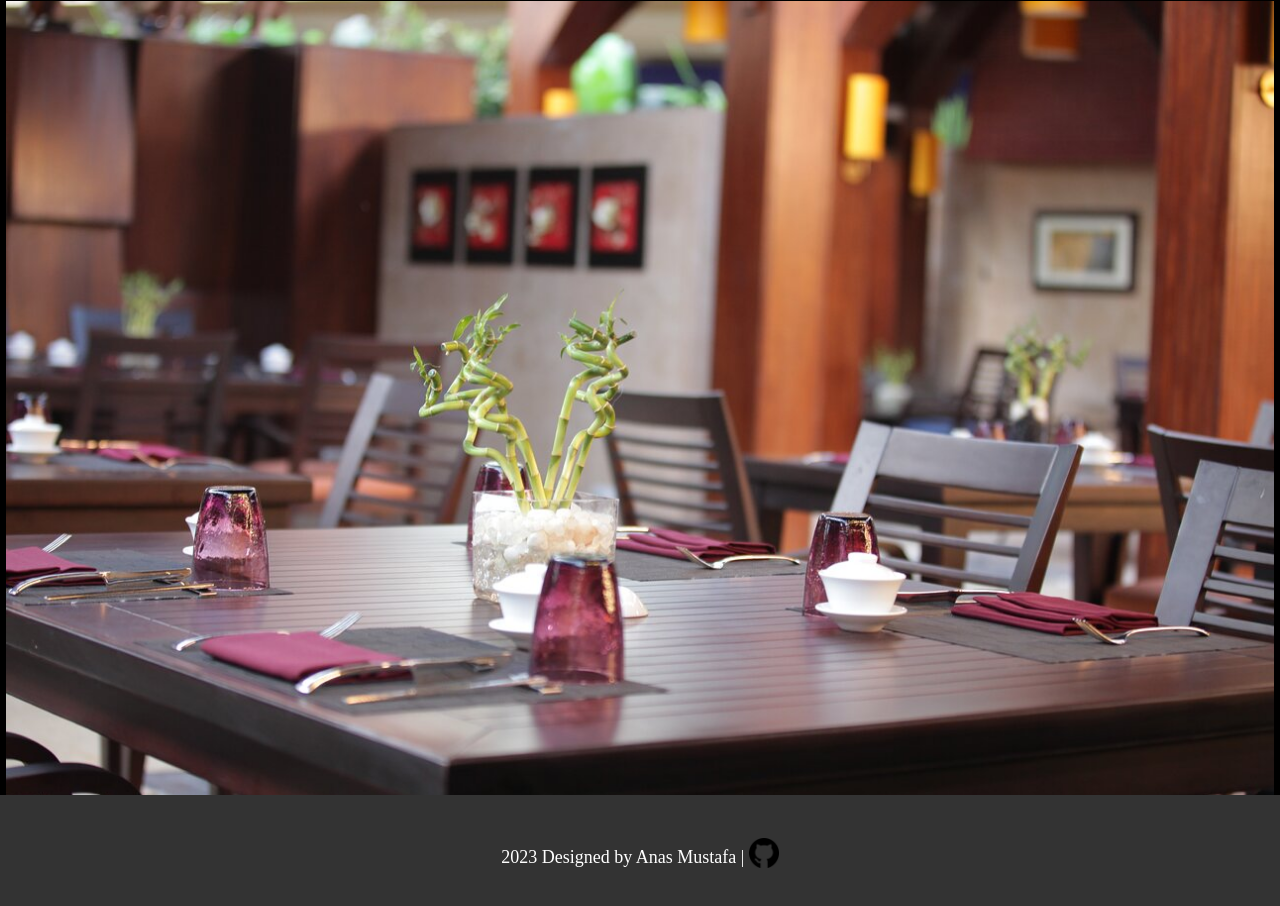
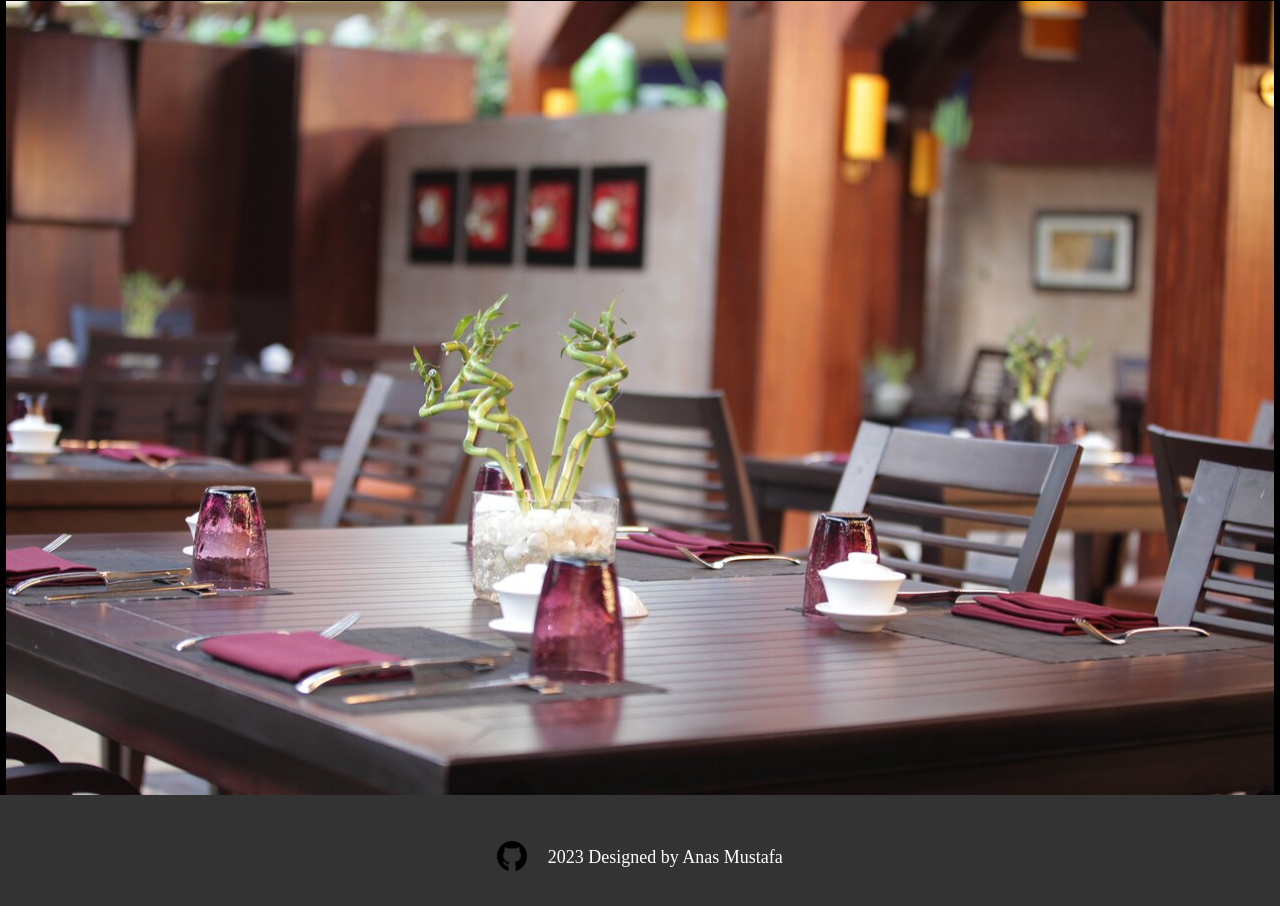
Before and after one commit to anasmustafa123/restaurant-page, a website built with webpack: page dist/index.html in a window 1280 px wide. Shown: the part 1605-2511 px from the top of the page. Built offline with nearby package versions, Linux system fonts and the light colour scheme.

Commit message:
adjusting footer styling

```diff
--- a/src/script/footer.js
+++ b/src/script/footer.js
@@ -6,7 +6,6 @@ const footer = document.createElement("footer");
 
 const p  = document.createElement("p");
 p.classList.add("footer-text");
-p.textContent = "2023 Designed by Anas Mustafa | ";
 
 
 const githubLink = document.createElement("a");
@@ -20,6 +19,7 @@ githubImg.alt = "github account";
 
 githubLink.appendChild(githubImg);
 p.appendChild(githubLink);
+p.append("  2023 Designed by Anas Mustafa");
 footer.appendChild(p);
 
 export {footer}
--- a/src/styles/footer.css
+++ b/src/styles/footer.css
@@ -17,5 +17,6 @@ footer >  p  > a > img{
     width: 30px;
     height: 30px;
     position: relative;
-    bottom: -5px;
+    bottom: -8px;
+    margin-right: 16px;
 }
```
Also changed, not shown: dist/bundle.js.
